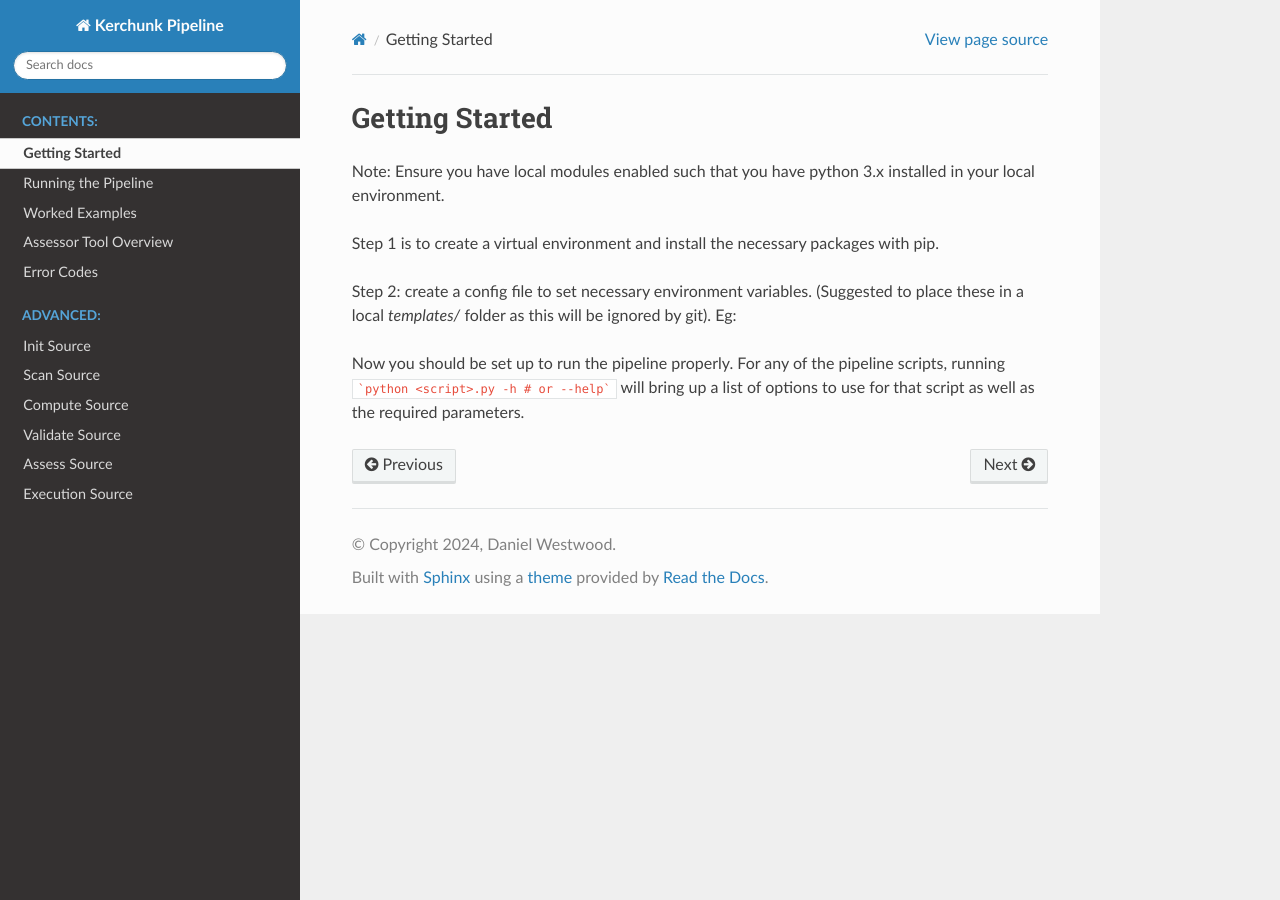
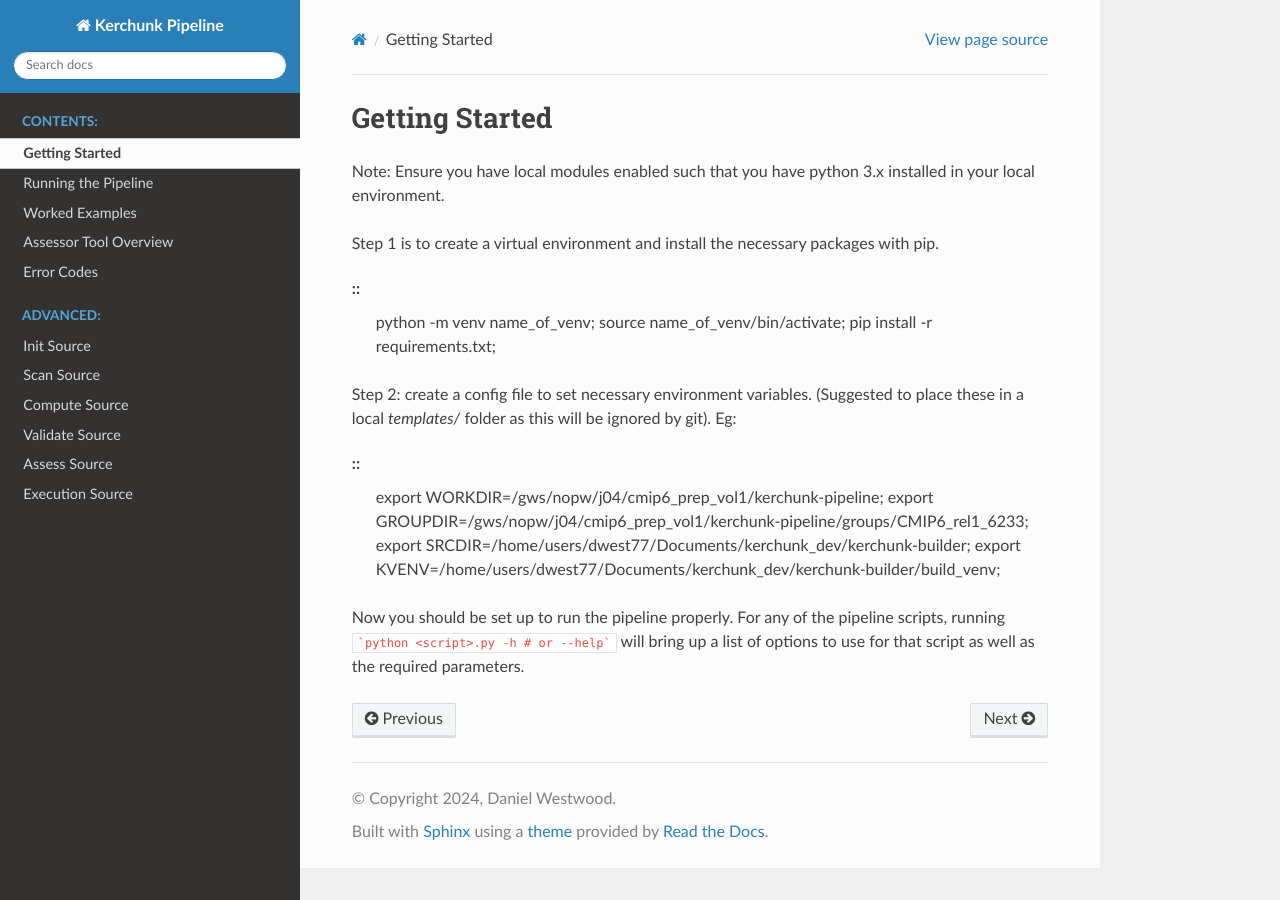
Before and after one commit to cedadev/padocc, a Sphinx documentation site: the page built from docs/source/start.rst, in a window 1280 px wide. Built offline with Sphinx 7.4.7 and the Read the Docs theme 2.0.0, drawn with Linux system fonts in a browser that asks for light colours.

Commit message:
Temporary code blocks fix

````diff
--- a/docs/source/start.rst
+++ b/docs/source/start.rst
@@ -5,17 +5,19 @@ Note: Ensure you have local modules enabled such that you have python 3.x instal
 
 Step 1 is to create a virtual environment and install the necessary packages with pip.
 
-.. code-block::
-    python -m venv name_of_venv
-    source name_of_venv/bin/activate
-    pip install -r requirements.txt
+::
+    python -m venv name_of_venv;
+    source name_of_venv/bin/activate;
+    pip install -r requirements.txt;
+::
 
 Step 2: create a config file to set necessary environment variables. (Suggested to place these in a local `templates/` folder as this will be ignored by git). Eg:
 
-.. code-block::
-    export WORKDIR=/gws/nopw/j04/cmip6_prep_vol1/kerchunk-pipeline
-    export GROUPDIR=/gws/nopw/j04/cmip6_prep_vol1/kerchunk-pipeline/groups/CMIP6_rel1_6233
-    export SRCDIR=/home/users/dwest77/Documents/kerchunk_dev/kerchunk-builder
-    export KVENV=/home/users/dwest77/Documents/kerchunk_dev/kerchunk-builder/build_venv
+::
+    export WORKDIR=/gws/nopw/j04/cmip6_prep_vol1/kerchunk-pipeline;
+    export GROUPDIR=/gws/nopw/j04/cmip6_prep_vol1/kerchunk-pipeline/groups/CMIP6_rel1_6233;
+    export SRCDIR=/home/users/dwest77/Documents/kerchunk_dev/kerchunk-builder;
+    export KVENV=/home/users/dwest77/Documents/kerchunk_dev/kerchunk-builder/build_venv;
+::
 
 Now you should be set up to run the pipeline properly. For any of the pipeline scripts, running ```python <script>.py -h # or --help``` will bring up a list of options to use for that script as well as the required parameters.
````
